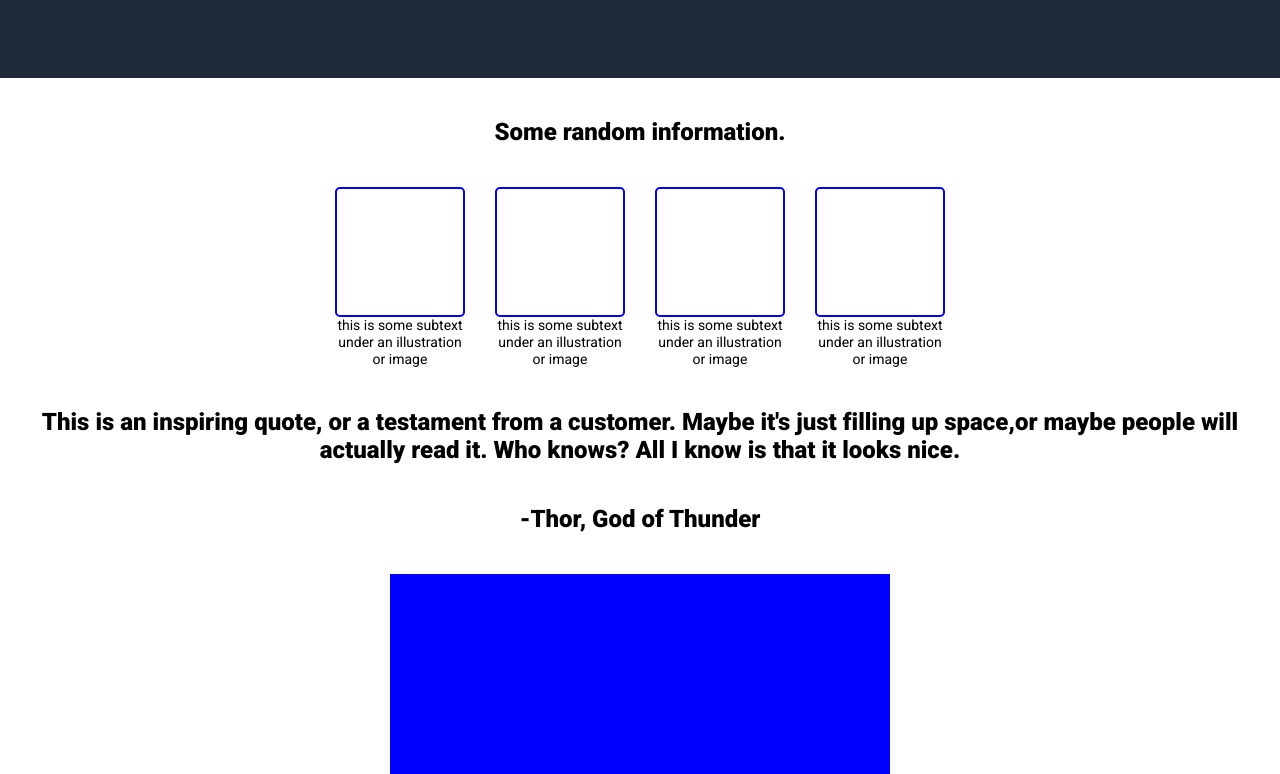
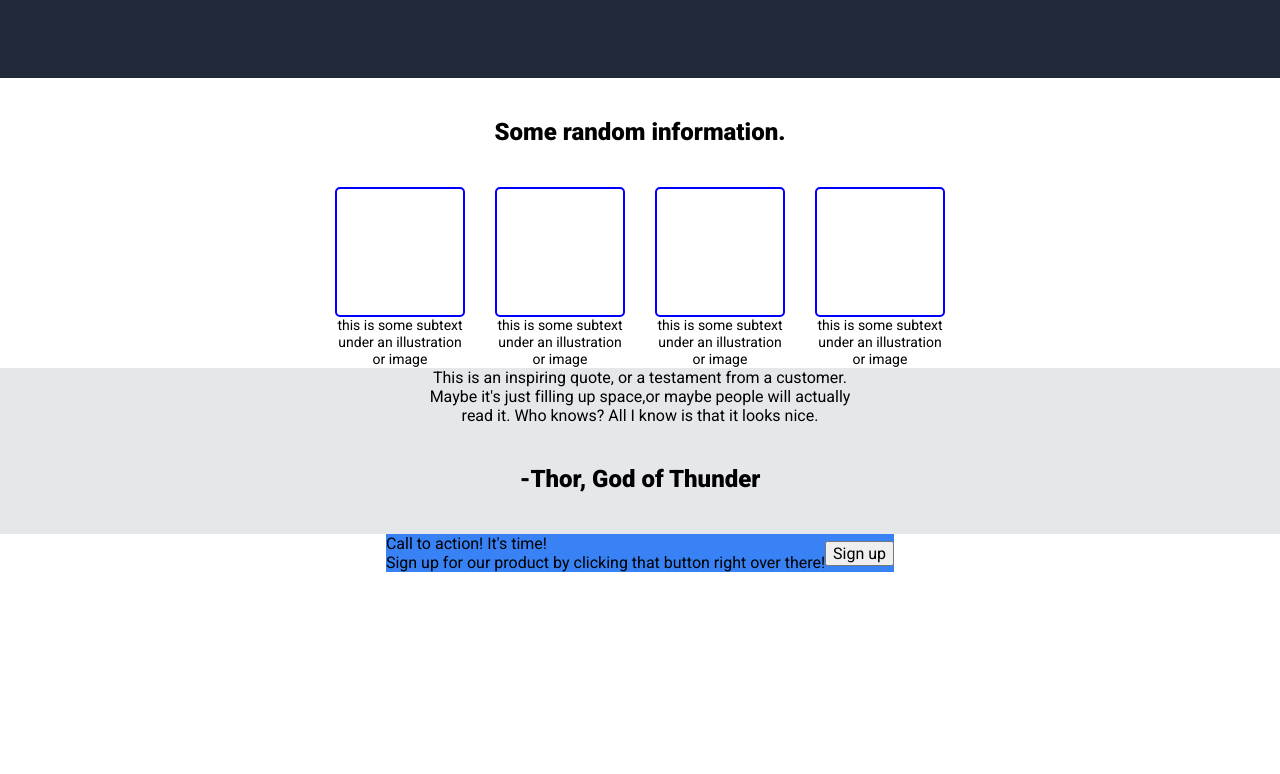
Before and after one commit to eman624/landing-page, a plain HTML site: page index.html in a window 1280 px wide. Shown: the part 320-1094 px from the top of the page. After the commit the page ends 892 px from the top, so only its background shows below. Drawn offline with Linux system fonts and the light colour scheme.

Commit message:
adding left andr right footer to sign-up-box

```diff
--- a/index.html
+++ b/index.html
@@ -45,9 +45,7 @@
 
       <div class="container">
         <div class="item">
-          <div class="box">
-           <div class="col"></div>
-          </div>
+          <div class="box"></div>
           <div class="text">
             this is some subtext under an illustration or image
           </div>
@@ -73,15 +71,25 @@
       </div>
     </section>
     <section class="quote-section">
-      <h2>
+      <p class="quote">
         This is an inspiring quote, or a testament from a customer. Maybe it's
         just filling up space,or maybe people will actually read it. Who knows?
         All I know is that it looks nice.
-      </h2>
+      </p>
       <h2>-Thor, God of Thunder</h2>
     </section>
     <footer class="footer">
-      <div class="sign-up"></div>
+      <div class="sign-up-box">
+        <div class="left-footer">
+          <div>Call to action! It's time!</div>
+          <div>
+            Sign up for our product by clicking that button right over there!
+          </div>
+        </div>
+        <div class="right-footer">
+          <button type="button">Sign up</button>
+        </div>
+      </div>
     </footer>
   </body>
 </html>
--- a/style.css
+++ b/style.css
@@ -90,7 +90,6 @@ select {
   --quote-text: 36px;
   --quote-font-weight: 100;
   --quote-emphasis: font-style: italic;
-  --quote-color: #1f2937;
 }
 
 ul {
@@ -194,24 +193,30 @@ body {
 	border: 2px blue solid;
 }
 
-.col {
-	flex: 1;
-	padding: 16px;
-}
-
 .text {
 	text-align: center;
 	font-size: 14px;
 }
 
+.quote-section {
+	background: var(--quote-color);
+}
+.quote {
+	text-align: center;
+	margin: 0 auto;;
+}
+
 .footer {
  display: flex;
+ flex: 1;
  justify-content: center;
  align-items: center;
 }
 
-.sign-up {
-	width: 500px;
-	height: 200px;
-	background: blue;
+.sign-up-box {
+	display: flex;
+	justify-content: space-between;
+	align-items: center;
+	background: var(--button-color);
+	/* padding: 20px; */
 }
```
